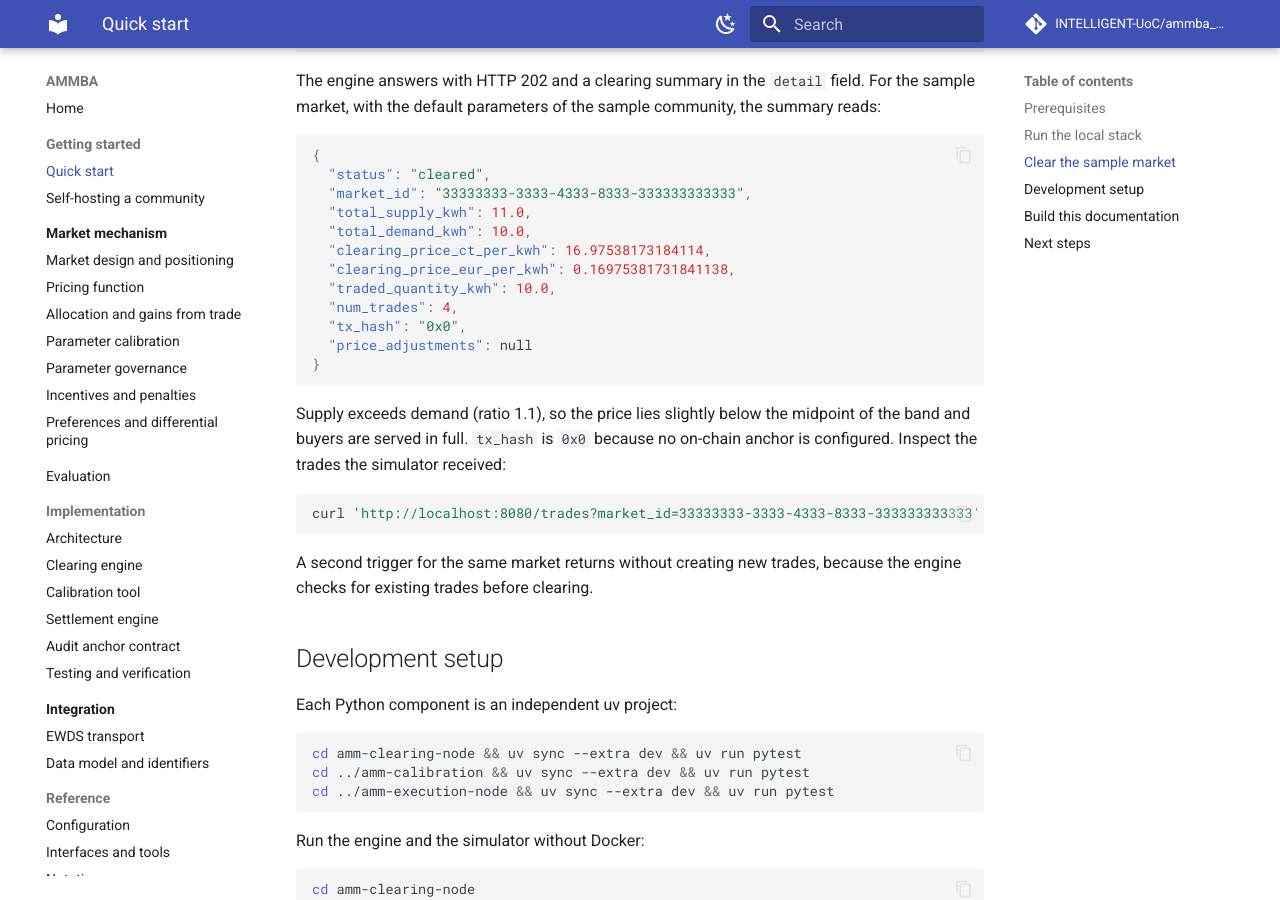
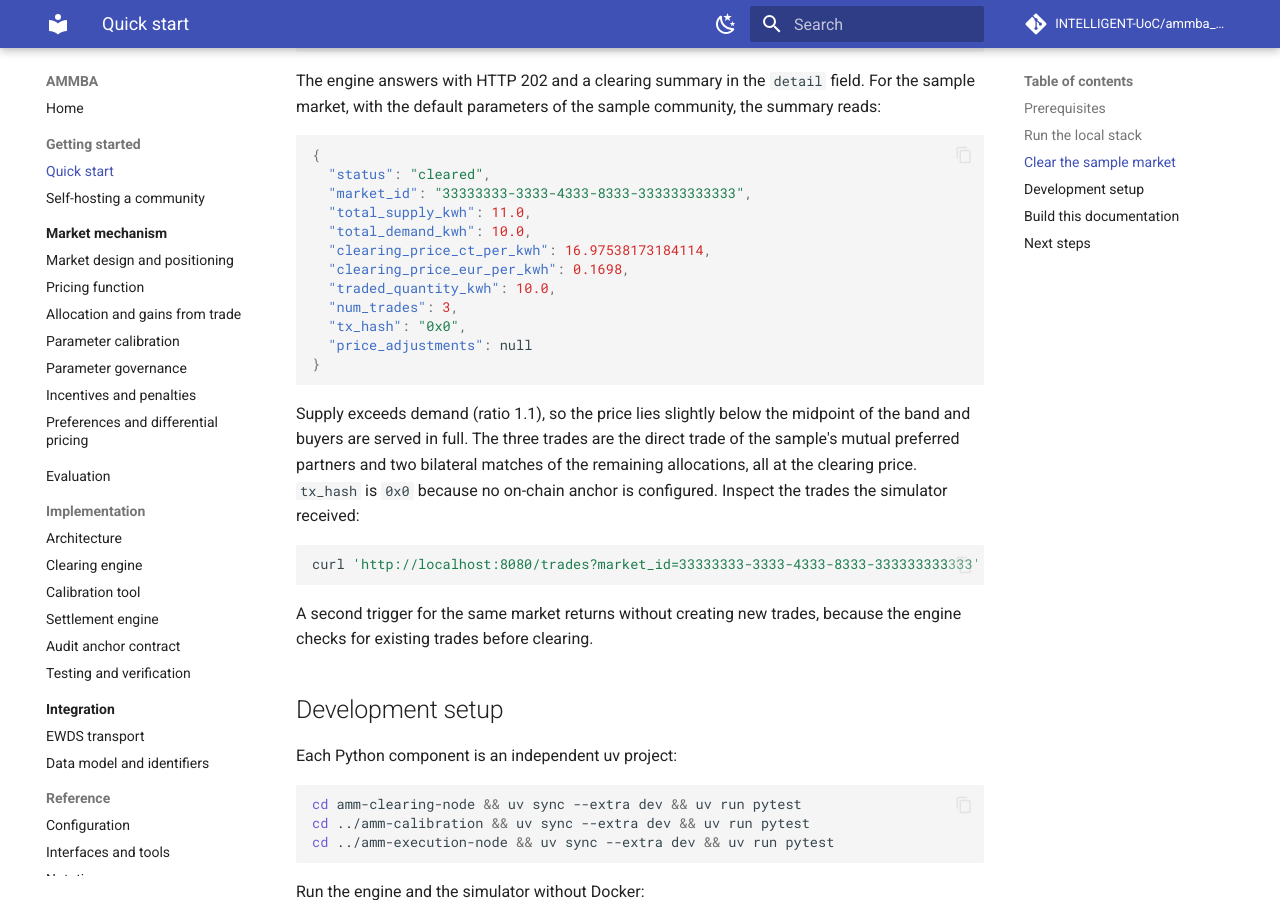
Before and after one commit to INTELLIGENT-UoC/ammba_uoc, an MkDocs documentation site: the page built from docs/getting-started/quickstart.md, in a window 1280 px wide and 900 px high, scrolled down 932 px. Built offline with MkDocs 1.6.1 and Material for MkDocs 9.7.7, drawn with Linux system fonts in a browser that asks for light colours; comment, search, counter and statistics services are not loaded.

Commit message:
ci: expect three bilateral trades for the sample market
The docker compose smoke test and the quickstart page still expected the
four pool-leg trades of the sample market. With bilateral output the sample
clears into one preference trade and two fill matches, and the summary's
EUR/kWh price is at wire precision.

Co-Authored-By: Claude Opus 5.5 <noreply@anthropic.com>

````diff
--- a/docs/getting-started/quickstart.md
+++ b/docs/getting-started/quickstart.md
@@ -49,17 +49,20 @@ the summary reads:
   "total_supply_kwh": 11.0,
   "total_demand_kwh": 10.0,
   "clearing_price_ct_per_kwh": 16.97538173184114,
-  "clearing_price_eur_per_kwh": 0.16975381731841138,
+  "clearing_price_eur_per_kwh": 0.1698,
   "traded_quantity_kwh": 10.0,
-  "num_trades": 4,
+  "num_trades": 3,
   "tx_hash": "0x0",
   "price_adjustments": null
 }
 ```
 
 Supply exceeds demand (ratio 1.1), so the price lies slightly below the
-midpoint of the band and buyers are served in full. `tx_hash` is `0x0` because
-no on-chain anchor is configured. Inspect the trades the simulator received:
+midpoint of the band and buyers are served in full. The three trades are the
+direct trade of the sample's mutual preferred partners and two bilateral
+matches of the remaining allocations, all at the clearing price. `tx_hash` is
+`0x0` because no on-chain anchor is configured. Inspect the trades the
+simulator received:
 
 ```bash
 curl 'http://localhost:8080/trades?market_id=33333333-3333-4333-8333-333333333333'
````
Also changed, not shown: 1 other file.
